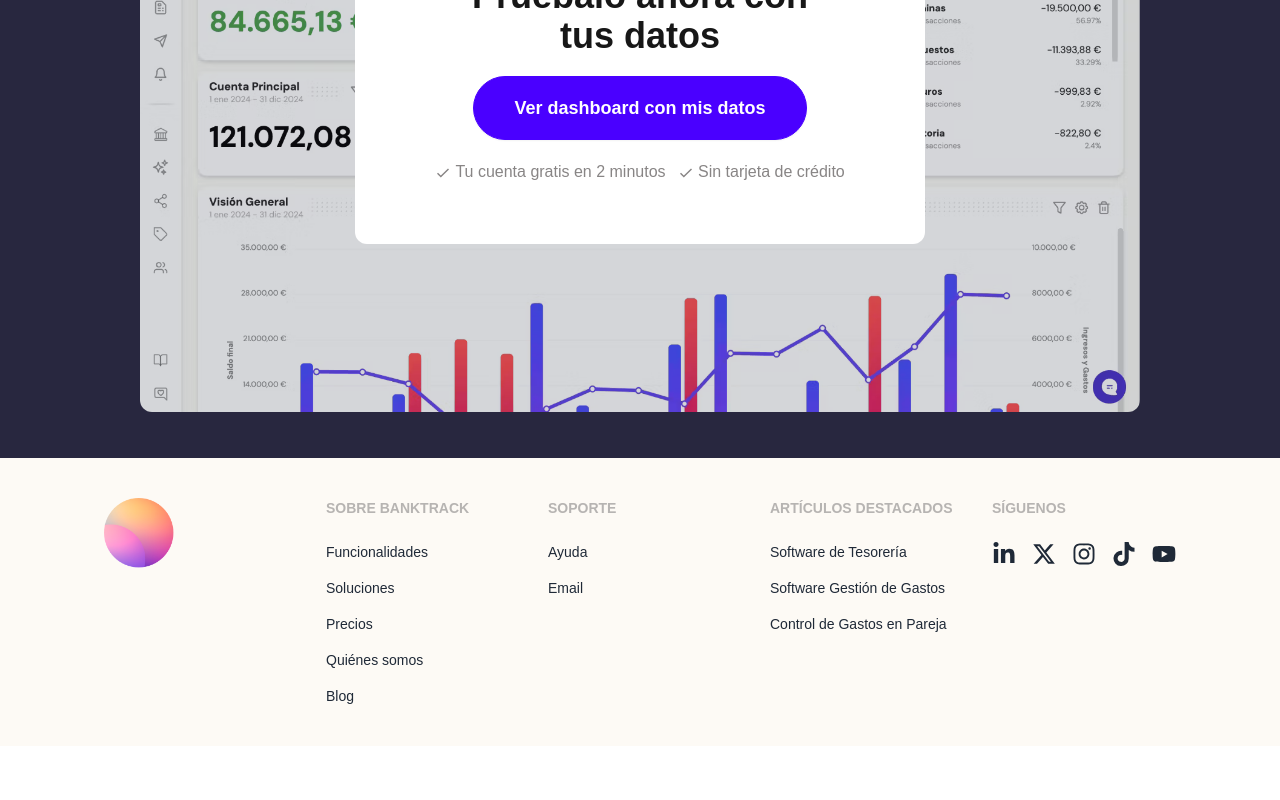
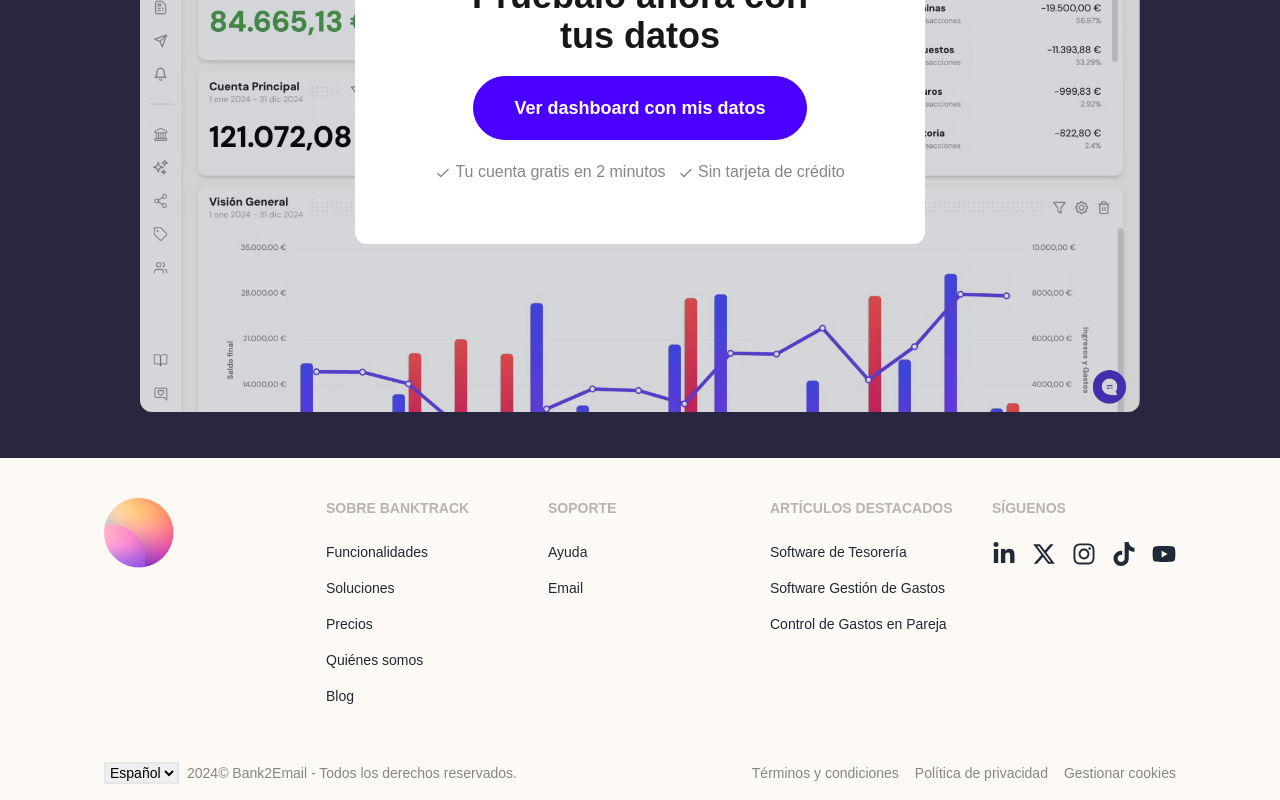
Before and after one commit to Shakib-Shajid/banktrack, a Next.js app: page / in a window 1280 px wide. Shown: the part 7173-7973 px from the top of the page. Before the commit the page ends 7919 px from the top, so only its background shows below. Built offline with nearby package versions, Linux system fonts and the light colour scheme.

Commit message:
new footer added after a footer

```diff
--- a/src/components/Shared/Footer.jsx
+++ b/src/components/Shared/Footer.jsx
@@ -10,7 +10,7 @@ import { FaYoutube } from "react-icons/fa";
 const Footer = () => {
     return (
         <div className='bg-[#FDFAF5]'>
-            <footer className="footer flex flex-col lg:grid lg:grid-cols-4 text-base-content p-10 w-[90%] mx-auto relative">
+            <footer className="footer flex flex-col lg:grid lg:grid-cols-4 text-base-content p-5 md:p-10 w-[90%] mx-auto relative">
                 <aside>
                     <Image src="/logo.png" width="70" height="70" alt="" className='absolute right-0 lg:relative' />
                 </aside>
@@ -55,6 +55,31 @@ const Footer = () => {
                     </div>
                 </nav>
             </footer>
+
+            <footer className="footer px-5 md:px-10 py-4 w-[90%] mx-auto gap-4 text-[#888585] flex flex-col text-start lg:grid">
+                <div className='lg:flex gap-2 items-baseline'>
+                    <form>
+                        <select className='border-2 text-black'>
+                            <option>Español</option>
+                            <option>English</option>
+                        </select>
+                    </form >
+                    <p>2024© Bank2Email - Todos los derechos reservados.</p>
+                </div>
+                <nav className="lg:place-self-center lg:justify-self-end">
+                    <div className="flex flex-col lg:grid lg:grid-flow-col gap-4">
+                        <a>
+                            Términos y condiciones
+                        </a>
+                        <a>
+                            Política de privacidad
+                        </a>
+                        <a>
+                            Gestionar cookies
+                        </a>
+                    </div>
+                </nav>
+            </footer>
         </div>
     );
 };
```
